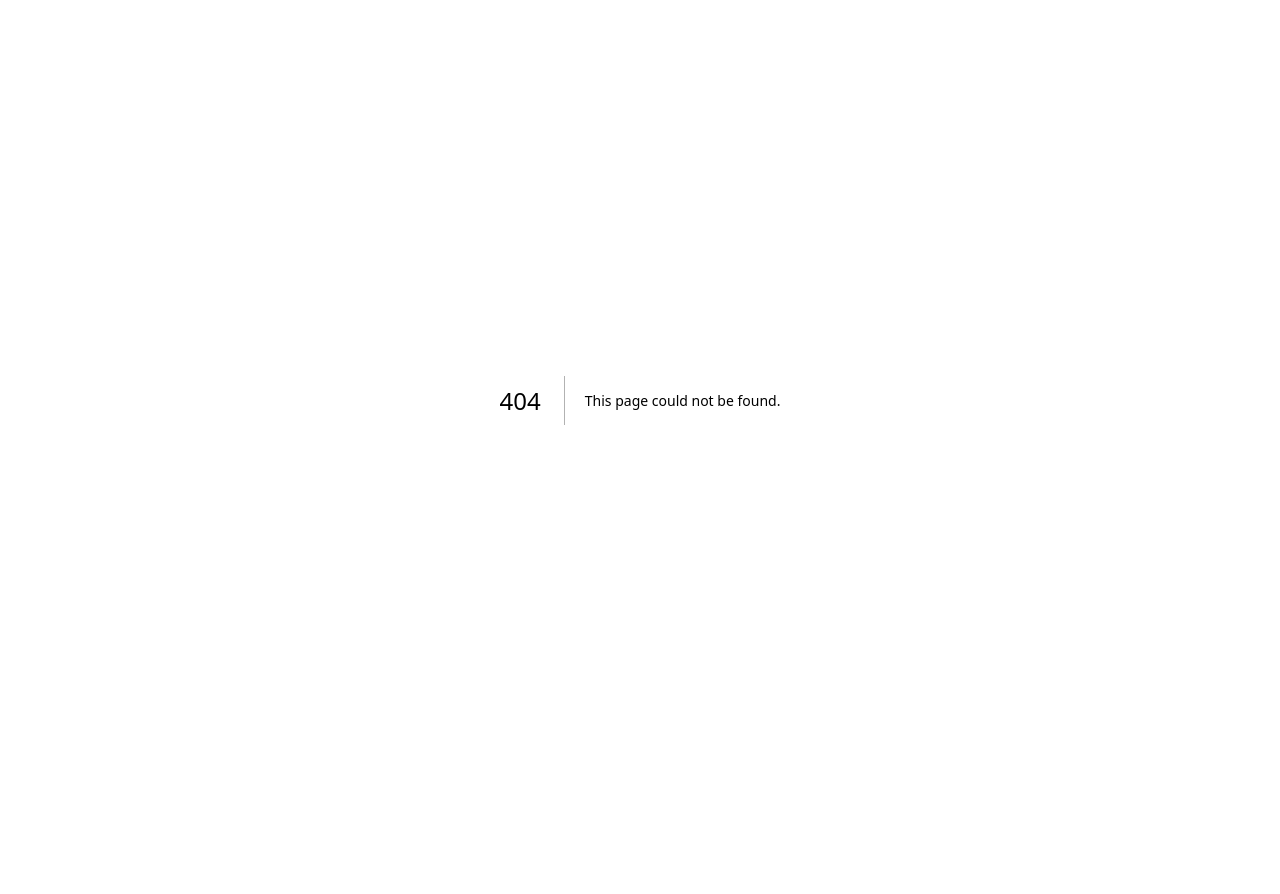
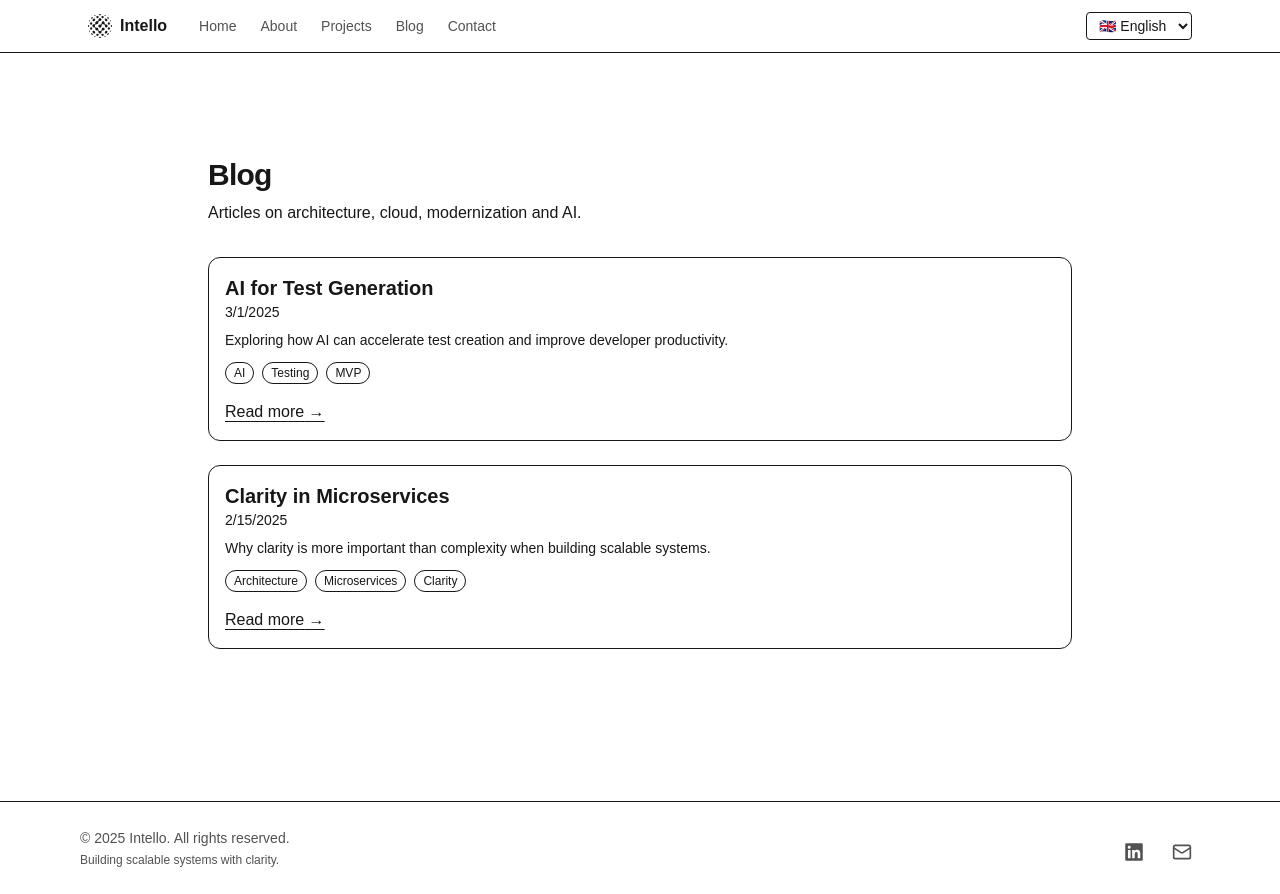
Before and after one commit to finnrobertk/intello-website, a Next.js app: page /en/blog in a window 1280 px wide. Before the commit this address had no page. Before the commit the page ends 800 px from the top, so only its background shows below. Built offline with nearby package versions, Linux system fonts and the light colour scheme.

Commit message:
feat(blog): add localized MDX blog, routes, i18n messages, and navbar link

```diff
--- /dev/null
+++ b/app/[locale]/blog/[slug]/page.tsx
@@ -0,0 +1,24 @@
+import fs from "node:fs";
+import { getTranslations } from "next-intl/server";
+import { getBlogFile } from "@/lib/blog";
+import { MDXRemote } from "next-mdx-remote/rsc";
+
+export default async function BlogDetail({ params }: { params: Promise<{ locale: string; slug: string }> }) {
+  const { locale, slug } = await params;
+  const file = getBlogFile(locale, slug);
+  const source = fs.readFileSync(file, "utf8");
+  const t = await getTranslations("blog");
+  return (
+    <main className="mx-auto max-w-3xl px-4 py-12 md:py-16">
+      <article className="prose prose-slate dark:prose-invert">
+        <MDXRemote source={source} />
+      </article>
+      <a
+        href={`/${locale}/blog`}
+        className="mt-8 inline-block text-primary underline underline-offset-4"
+      >
+        ← {t("back")}
+      </a>
+    </main>
+  );
+}
--- /dev/null
+++ b/app/[locale]/blog/page.tsx
@@ -0,0 +1,41 @@
+import Link from "next/link";
+import { getTranslations } from "next-intl/server";
+import { listBlog } from "@/lib/blog";
+
+export default async function BlogPage({ params }: { params: Promise<{ locale: string }> }) {
+  const { locale } = await params;
+  const t = await getTranslations("blog");
+  const posts = listBlog(locale);
+
+  return (
+    <main className="mx-auto max-w-4xl px-4 py-12 md:py-16">
+      <h1 className="text-3xl font-bold tracking-tight">{t("title")}</h1>
+      <p className="mt-2 text-muted-foreground">{t("intro")}</p>
+
+      <div className="mt-8 grid gap-6">
+        {posts.map((p) => (
+          <article key={p.slug} className="rounded-xl border p-4 hover:bg-accent/40 transition">
+            <h2 className="text-xl font-semibold">{p.title}</h2>
+            <p className="text-sm text-muted-foreground">{new Date(p.date).toLocaleDateString(locale)}</p>
+            {p.summary && <p className="mt-2 text-sm">{p.summary}</p>}
+            {p.tags?.length ? (
+              <div className="mt-3 flex flex-wrap gap-2 text-xs text-muted-foreground">
+                {p.tags.map((tg) => (
+                  <span key={tg} className="rounded-full border px-2 py-0.5">
+                    {tg}
+                  </span>
+                ))}
+              </div>
+            ) : null}
+            <Link
+              href={`/${locale}/blog/${p.slug}`}
+              className="mt-4 inline-block text-primary underline underline-offset-4"
+            >
+              {t("readMore")} →
+            </Link>
+          </article>
+        ))}
+      </div>
+    </main>
+  );
+}
--- a/components/Navbar.tsx
+++ b/components/Navbar.tsx
@@ -14,6 +14,7 @@ export default function Navbar() {
     { href: `/${locale}`, label: t('home') },
     { href: `/${locale}/about`, label: t('about') },
     { href: `/${locale}/projects`, label: t('projects') },
+    { href: `/${locale}/blog`, label: t('blog') },
     { href: `/${locale}/contact`, label: t('contact') },
   ];
 
--- /dev/null
+++ b/content/blog/ai-testing.en.mdx
@@ -0,0 +1,11 @@
+---
+title: "AI for Test Generation"
+slug: "ai-testing"
+date: "2025-03-01"
+tags: ["AI","Testing","MVP"]
+summary: "Exploring how AI can accelerate test creation and improve developer productivity."
+---
+
+## Idea
+
+Using AI to generate tests reduces setup time and improves coverage. This post explores approaches and trade-offs.
--- /dev/null
+++ b/content/blog/microservices-clarity.en.mdx
@@ -0,0 +1,11 @@
+---
+title: "Clarity in Microservices"
+slug: "microservices-clarity"
+date: "2025-02-15"
+tags: ["Architecture","Microservices","Clarity"]
+summary: "Why clarity is more important than complexity when building scalable systems."
+---
+
+## Introduction
+
+Clarity beats cleverness. In distributed systems, the cost of ambiguity compounds across services, teams, and time.
--- /dev/null
+++ b/content/blog/microservices-clarity.nb.mdx
@@ -0,0 +1,11 @@
+---
+title: "Klarhet i mikrotjenester"
+slug: "microservices-clarity"
+date: "2025-02-15"
+tags: ["Arkitektur","Mikrotjenester","Klarhet"]
+summary: "Hvorfor klarhet er viktigere enn kompleksitet når man bygger skalerbare systemer."
+---
+
+## Introduksjon
+
+Klarhet slår «smarthet». I distribuerte systemer forsterkes kostnaden av uklarhet på tvers av tjenester, team og tid.
--- /dev/null
+++ b/lib/blog.ts
@@ -0,0 +1,28 @@
+import fs from "node:fs";
+import path from "node:path";
+import matter from "gray-matter";
+
+const ROOT = path.join(process.cwd(), "content", "blog");
+
+export type BlogMeta = {
+  title: string; slug: string; date: string;
+  tags?: string[]; summary?: string;
+};
+
+export function getBlogFile(locale: string, slug: string) {
+  const candidate = path.join(ROOT, `${slug}.${locale}.mdx`);
+  if (fs.existsSync(candidate)) return candidate;
+  return path.join(ROOT, `${slug}.en.mdx`);
+}
+
+export function listBlog(locale: string): BlogMeta[] {
+  if (!fs.existsSync(ROOT)) return [];
+  const files = fs.readdirSync(ROOT).filter(f => f.endsWith(`.${locale}.mdx`) || f.endsWith(".en.mdx"));
+  const map = new Map<string, BlogMeta>();
+  for (const file of files) {
+    const src = fs.readFileSync(path.join(ROOT, file), "utf8");
+    const { data } = matter(src);
+    if (data?.slug) map.set(data.slug as string, data as BlogMeta);
+  }
+  return Array.from(map.values()).sort((a,b) => new Date(b.date).getTime() - new Date(a.date).getTime());
+}
--- a/messages/en/index.ts
+++ b/messages/en/index.ts
@@ -3,6 +3,7 @@ const en = {
     home: "Home",
     about: "About",
     projects: "Projects",
+    blog: "Blog",
     contact: "Contact",
   },
   Hero: {
@@ -127,6 +128,12 @@ const en = {
       ]
     }
   },
+  blog: {
+    title: "Blog",
+    intro: "Articles on architecture, cloud, modernization and AI.",
+    readMore: "Read more",
+    back: "Back to blog",
+  },
 } as const;
 
 export default en;
--- a/messages/nb/index.ts
+++ b/messages/nb/index.ts
@@ -3,6 +3,7 @@ const nb = {
     home: "Hjem",
     about: "Om oss",
     projects: "Prosjekter",
+    blog: "Blogg",
     contact: "Kontakt",
   },
   Hero: {
@@ -127,6 +128,12 @@ const nb = {
       ]
     }
   },
+  blog: {
+    title: "Blogg",
+    intro: "Artikler om arkitektur, sky, modernisering og AI.",
+    readMore: "Les mer",
+    back: "Tilbake til blogg",
+  },
 } as const;
 
 export default nb;
```
